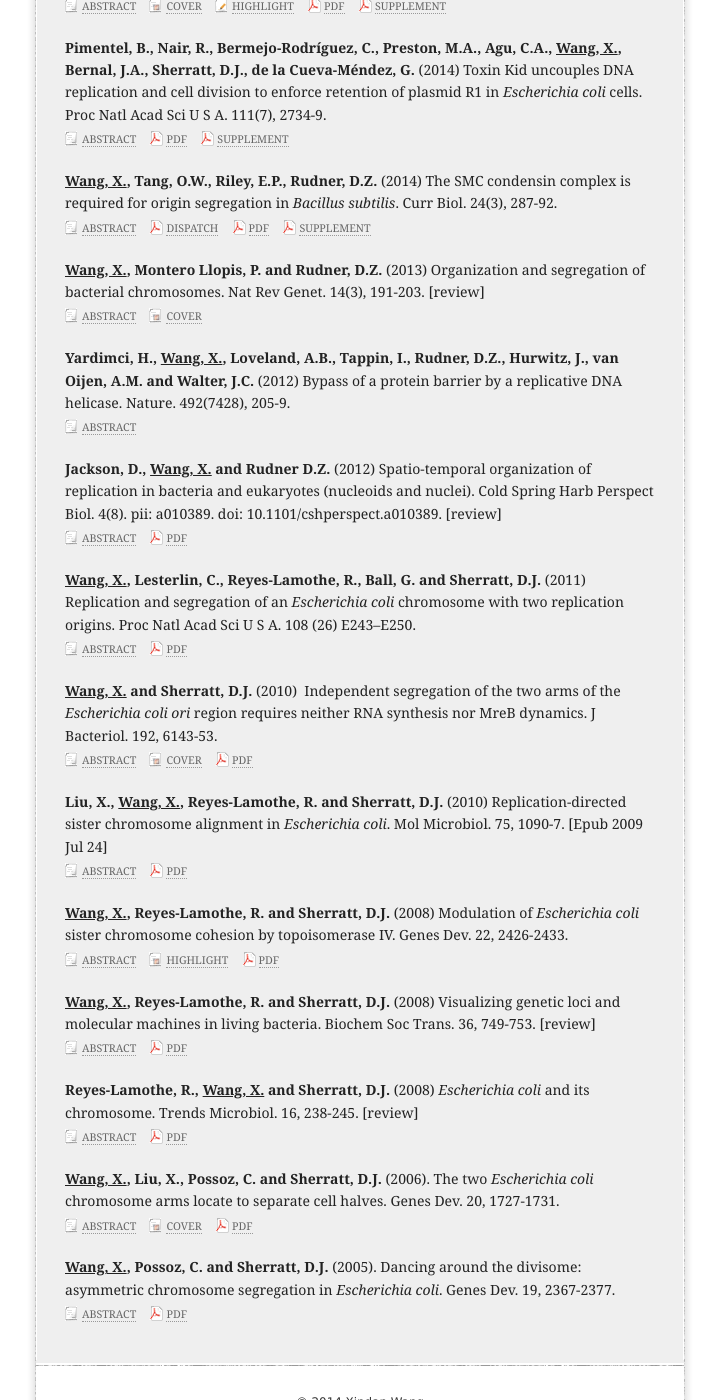
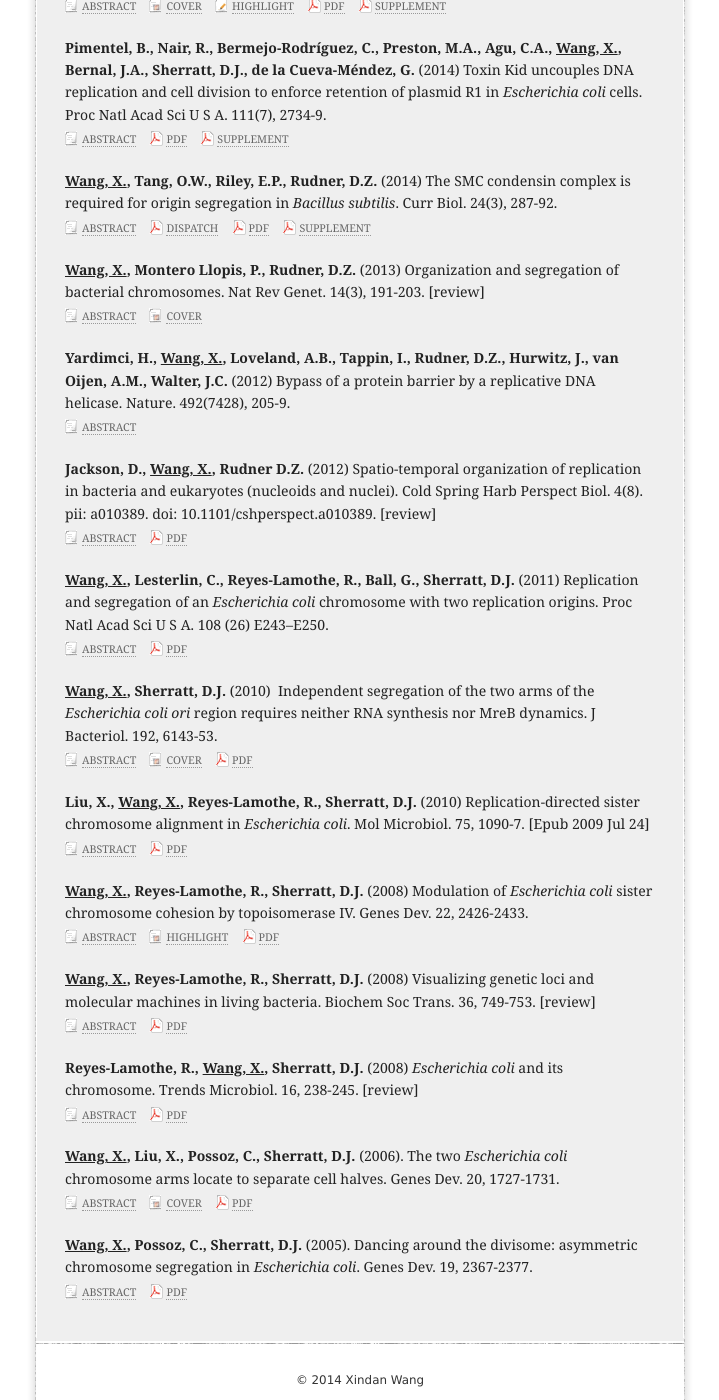
Before and after one commit to xindan/xindan.github.io, a Jekyll site: the page built from publications/index.html, in a window 1280 px wide and 1400 px high, scrolled down 584 px. Shown: the whole window, without its empty margins (280-999 px from the left). Built offline with Jekyll 4.4.1, drawn with Linux system fonts in a browser that asks for light colours; Markdown is read by kramdown in place of the engine named in the settings.

Commit message:
Unify format

```diff
--- a/publications/index.html
+++ b/publications/index.html
@@ -51,34 +51,34 @@ class: pub
 			</p>
 		</li>
 		<li>
-			<b><u>Wang, X.</u>, Montero Llopis, P. and Rudner, D.Z.</b> (2013) Organization and segregation of bacterial chromosomes. Nat Rev Genet. 14(3), 191-203. [review]
+			<b><u>Wang, X.</u>, Montero Llopis, P., Rudner, D.Z.</b> (2013) Organization and segregation of bacterial chromosomes. Nat Rev Genet. 14(3), 191-203. [review]
 			<p>
 				<a class="abs" href="http://www.nature.com/nrg/journal/v14/n3/full/nrg3375.html"><span>Abstract</span></a>
 				<a class="cov" rel="nofollow" href="/media/pdfs/Wang_2013_NRG_cover.pdf"><span>Cover</span></a>
 			</p>
 		</li>
 		<li>
-			<b>Yardimci, H., <u>Wang, X.</u>, Loveland, A.B., Tappin, I., Rudner, D.Z., Hurwitz, J., van Oijen, A.M. and Walter, J.C.</b> (2012) Bypass of a protein barrier by a replicative DNA helicase. Nature. 492(7428), 205-9.
+			<b>Yardimci, H., <u>Wang, X.</u>, Loveland, A.B., Tappin, I., Rudner, D.Z., Hurwitz, J., van Oijen, A.M., Walter, J.C.</b> (2012) Bypass of a protein barrier by a replicative DNA helicase. Nature. 492(7428), 205-9.
 			<p>
 				<a class="abs" href="http://www.nature.com/nature/journal/v492/n7428/full/nature11730.html"><span>Abstract</span></a>
 			</p>
 		</li>
 		<li>
-			<b>Jackson, D., <u>Wang, X.</u> and Rudner D.Z.</b> (2012) Spatio-temporal organization of replication in bacteria and eukaryotes (nucleoids and nuclei). Cold Spring Harb Perspect Biol. 4(8). pii: a010389. doi: 10.1101/cshperspect.a010389. [review]
+			<b>Jackson, D., <u>Wang, X.</u>, Rudner D.Z.</b> (2012) Spatio-temporal organization of replication in bacteria and eukaryotes (nucleoids and nuclei). Cold Spring Harb Perspect Biol. 4(8). pii: a010389. doi: 10.1101/cshperspect.a010389. [review]
 			<p>
 				<a class="abs" href="http://cshperspectives.cshlp.org/content/4/8/a010389.abstract"><span>Abstract</span></a>
 				<a class="pdf" rel="nofollow" href="/media/pdfs/Jackson_2012_CSH.pdf"><span>PDF</span></a>
 			</p>
 		</li>
 		<li>
-			<b><u>Wang, X.</u>, Lesterlin, C., Reyes-Lamothe, R., Ball, G. and Sherratt, D.J.</b> (2011) Replication and segregation of an <i>Escherichia coli</i> chromosome with two replication origins. Proc Natl Acad Sci U S A. 108 (26) E243–E250.
+			<b><u>Wang, X.</u>, Lesterlin, C., Reyes-Lamothe, R., Ball, G., Sherratt, D.J.</b> (2011) Replication and segregation of an <i>Escherichia coli</i> chromosome with two replication origins. Proc Natl Acad Sci U S A. 108 (26) E243–E250.
 			<p>
 				<a class="abs" href="http://www.pnas.org/content/early/2011/06/07/1100874108.abstract"><span>Abstract</span></a>
 				<a class="pdf" rel="nofollow" href="/media/pdfs/Wang_2011_PNAS.pdf"><span>PDF</span></a>
 			</p>
 		</li>
 		<li>
-			<b><u>Wang, X.</u> and Sherratt, D.J.</b> (2010)  Independent segregation of the two arms of the <i>Escherichia coli ori</i> region requires neither RNA synthesis nor MreB dynamics. J Bacteriol. 192, 6143-53.
+			<b><u>Wang, X.</u>, Sherratt, D.J.</b> (2010)  Independent segregation of the two arms of the <i>Escherichia coli ori</i> region requires neither RNA synthesis nor MreB dynamics. J Bacteriol. 192, 6143-53.
 			<p>
 				<a class="abs" href="http://jb.asm.org/cgi/content/abstract/192/23/6143"><span>Abstract</span></a>
 				<a class="cov" href="http://jb.asm.org/content/vol192/issue23/cover.dtl"><span>Cover</span></a>
@@ -86,14 +86,14 @@ class: pub
 			</p>
 		</li>
 		<li>
-			<b>Liu, X., <u>Wang, X.</u>, Reyes-Lamothe, R. and Sherratt, D.J.</b> (2010) Replication-directed sister chromosome alignment in <i>Escherichia coli</i>. Mol Microbiol. 75, 1090-7. [Epub 2009 Jul 24]
+			<b>Liu, X., <u>Wang, X.</u>, Reyes-Lamothe, R., Sherratt, D.J.</b> (2010) Replication-directed sister chromosome alignment in <i>Escherichia coli</i>. Mol Microbiol. 75, 1090-7. [Epub 2009 Jul 24]
 			<p>
 				<a class="abs" href="http://www3.interscience.wiley.com/journal/122521753/abstract"><span>Abstract</span></a>
 				<a class="pdf" rel="nofollow" href="/media/pdfs/Liu_2009_MolMicrobiol.pdf"><span>PDF</span></a>
 			</p>
 		</li>
 		<li>
-			<b><u>Wang, X.</u>, Reyes-Lamothe, R. and Sherratt, D.J.</b> (2008) Modulation of <i>Escherichia coli</i> sister chromosome cohesion by topoisomerase IV. Genes Dev. 22, 2426-2433.
+			<b><u>Wang, X.</u>, Reyes-Lamothe, R., Sherratt, D.J.</b> (2008) Modulation of <i>Escherichia coli</i> sister chromosome cohesion by topoisomerase IV. Genes Dev. 22, 2426-2433.
 			<p>
 				<a class="abs" href="http://genesdev.cshlp.org/cgi/content/abstract/22/17/2426"><span>Abstract</span></a>
 				<a class="cov" href="http://genesdev.cshlp.org/cgi/content/abstract/22/17/2297"><span>Highlight</span></a>
@@ -101,21 +101,21 @@ class: pub
 			</p>
 		</li>
 		<li>
-			<b><u>Wang, X.</u>, Reyes-Lamothe, R. and Sherratt, D.J.</b> (2008) Visualizing genetic loci and molecular machines in living bacteria. Biochem Soc Trans. 36, 749-753. [review]
+			<b><u>Wang, X.</u>, Reyes-Lamothe, R., Sherratt, D.J.</b> (2008) Visualizing genetic loci and molecular machines in living bacteria. Biochem Soc Trans. 36, 749-753. [review]
 			<p>
 				<a class="abs" href="http://www.ncbi.nlm.nih.gov/pubmed/18631152"><span>Abstract</span></a>
 				<a class="pdf" rel="nofollow" href="/media/pdfs/Wang_2008_BiochemSocTrans.pdf"><span>PDF</span></a>
 			</p>
 		</li>
 		<li>
-			<b>Reyes-Lamothe, R., <u>Wang, X.</u> and Sherratt, D.J.</b> (2008) <i>Escherichia coli</i> and its chromosome. Trends Microbiol. 16, 238-245. [review]
+			<b>Reyes-Lamothe, R., <u>Wang, X.</u>, Sherratt, D.J.</b> (2008) <i>Escherichia coli</i> and its chromosome. Trends Microbiol. 16, 238-245. [review]
 			<p>
 				<a class="abs" href="http://www.ncbi.nlm.nih.gov/pubmed/18406139"><span>Abstract</span></a>
 				<a class="pdf" rel="nofollow" href="/media/pdfs/Reyes_2008_TiM.pdf"><span>PDF</span></a>
 			</p>
 		</li>
 		<li>
-			<b><u>Wang, X.</u>, Liu, X., Possoz, C. and Sherratt, D.J.</b> (2006). The two <i>Escherichia coli</i> chromosome arms locate to separate cell halves. Genes Dev. 20, 1727-1731.
+			<b><u>Wang, X.</u>, Liu, X., Possoz, C., Sherratt, D.J.</b> (2006). The two <i>Escherichia coli</i> chromosome arms locate to separate cell halves. Genes Dev. 20, 1727-1731.
 			<p>
 				<a class="abs" href="http://www.genesdev.org/cgi/content/abstract/20/13/1727"><span>Abstract</span></a>
 				<a class="cov" href="http://www.genesdev.org/content/vol20/issue13/cover.shtml"><span>Cover</span></a>
@@ -123,7 +123,7 @@ class: pub
 			</p>
 		</li>
 		<li>
-			<b><u>Wang, X.</u>, Possoz, C. and Sherratt, D.J.</b> (2005). Dancing around the divisome: asymmetric chromosome segregation in <i>Escherichia coli</i>. Genes Dev. 19, 2367-2377.
+			<b><u>Wang, X.</u>, Possoz, C., Sherratt, D.J.</b> (2005). Dancing around the divisome: asymmetric chromosome segregation in <i>Escherichia coli</i>. Genes Dev. 19, 2367-2377.
 			<p>
 				<a class="abs" href="http://www.genesdev.org/cgi/content/abstract/19/19/2367"><span>Abstract</span></a>
 				<a class="pdf" rel="nofollow" href="/media/pdfs/Wang_2005_GenDev.pdf"><span>PDF</span></a>
```
